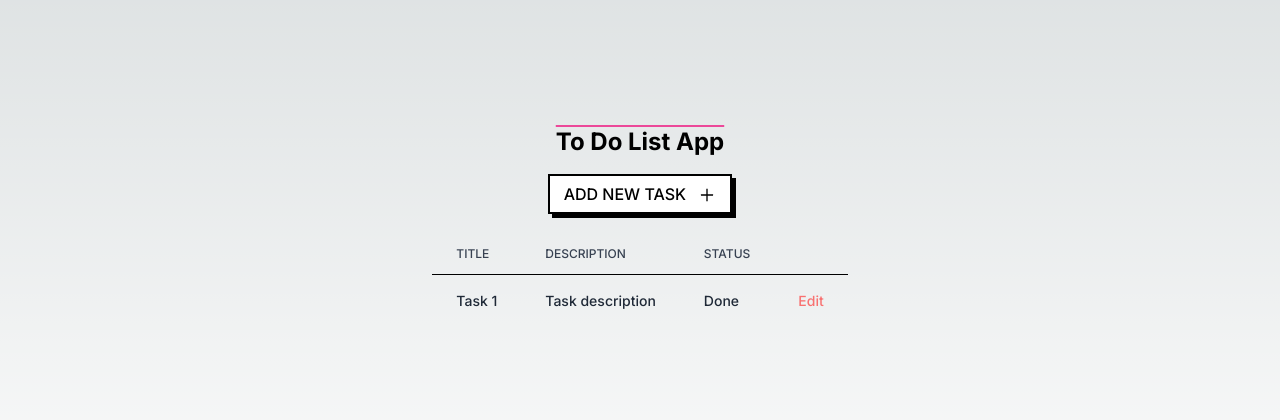
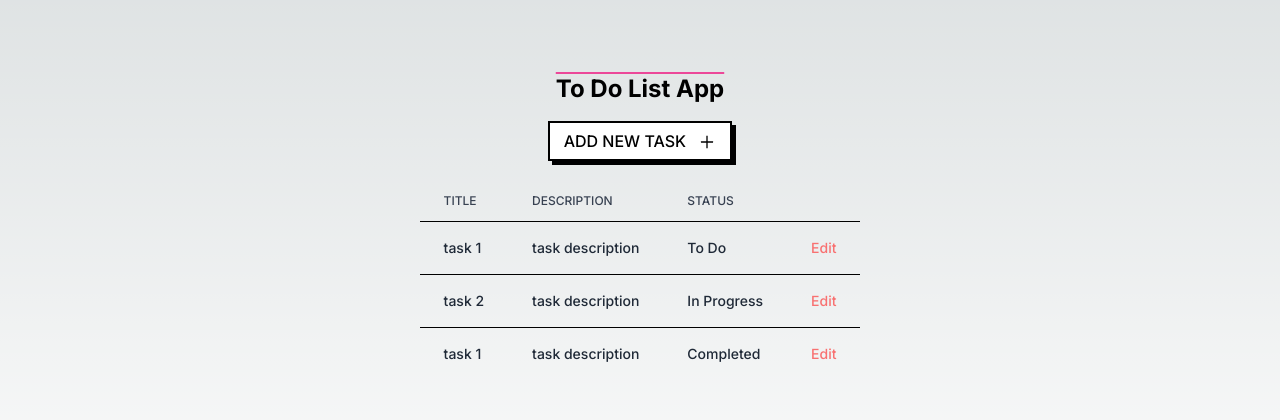
Before and after one commit to daniel-monsalve-villegas/stamurai-assignment, a Next.js app: page / in a window 1280 px wide. Shown: the part 184-604 px from the top of the page. Built offline with nearby package versions, Linux system fonts and the light colour scheme; data requests are answered from the project's data file.

Commit message:
get tasks from json-server

```diff
--- /dev/null
+++ b/api.ts
@@ -0,0 +1,9 @@
+import { ITask } from './types/tasks'
+
+const baseUrl = 'http://localhost:8080'
+
+export const getAllToDos = async (): Promise<ITask[]> => {
+  const response = await fetch(`${baseUrl}/tasks`)
+  const todos = await response.json()
+  return todos
+}
--- /dev/null
+++ b/app/components/Task.tsx
@@ -0,0 +1,28 @@
+import { ITask } from '@/types/tasks'
+
+interface TaskProps {
+  task: ITask
+}
+
+const Task: React.FC<TaskProps> = ({ task }) => {
+  return (
+    <tr key={task.id}>
+      <td className='px-6 py-4 whitespace-nowrap text-sm font-medium text-gray-800 dark:text-gray-800'>
+        {task.title}
+      </td>
+      <td className='px-6 py-4 whitespace-nowrap text-sm font-medium text-gray-800 dark:text-gray-800'>
+        {task.description}
+      </td>
+      <td className='px-6 py-4 whitespace-nowrap text-sm font-medium text-gray-800 dark:text-gray-800'>
+        {task.status}
+      </td>
+      <td className='px-6 py-4 whitespace-nowrap text-sm font-medium text-gray-800 dark:text-gray-800'>
+        <button className='text-red-400 hover:text-red-600' type='button'>
+          Edit
+        </button>
+      </td>
+    </tr>
+  )
+}
+
+export default Task
--- a/app/components/TodoList.tsx
+++ b/app/components/TodoList.tsx
@@ -1,4 +1,11 @@
-const TodoList = () => {
+import { ITask } from '@/types/tasks'
+import Task from './Task'
+
+interface ToDoListProps {
+  tasks: ITask[]
+}
+
+const TodoList: React.FC<ToDoListProps> = ({ tasks }) => {
   return (
     <div className='flex flex-col'>
       <div className='m-l-5 overflow-x-auto'>
@@ -25,24 +32,9 @@ const TodoList = () => {
                 </tr>
               </thead>
               <tbody className='divide-y divide-black dark:divide-gray-700'>
-                <tr>
-                  <td className='px-6 py-4 whitespace-nowrap text-sm font-medium text-gray-800 dark:text-gray-800'>
-                    Task 1
-                  </td>
-                  <td className='px-6 py-4 whitespace-nowrap text-sm font-medium text-gray-800 dark:text-gray-800'>
-                    Task description
-                  </td>
-                  <td className='px-6 py-4 whitespace-nowrap text-sm font-medium text-gray-800 dark:text-gray-800'>
-                    Done
-                  </td>
-                  <td className='px-6 py-4 whitespace-nowrap text-sm font-medium text-gray-800 dark:text-gray-800'>
-                    <button
-                      className='text-red-400 hover:text-red-600'
-                      type='button'>
-                      Edit
-                    </button>
-                  </td>
-                </tr>
+                {tasks.map((task) => (
+                  <Task key={task.id} task={task} />
+                ))}
               </tbody>
             </table>
           </div>
--- a/app/page.tsx
+++ b/app/page.tsx
@@ -1,7 +1,10 @@
+import { getAllToDos } from '@/api'
 import AddTask from './components/AddTask'
 import TodoList from './components/TodoList'
 
-const Home = () => {
+const Home = async () => {
+  const tasks = await getAllToDos()
+
   return (
     <main className='flex min-h-screen flex-col items-center justify-center p-24'>
       <div className='text-center my-5 gap-4'>
@@ -10,7 +13,7 @@ const Home = () => {
         </h1>
         <AddTask />
       </div>
-      <TodoList />
+      <TodoList tasks={tasks} />
     </main>
   )
 }
--- a/data/todos.json
+++ b/data/todos.json
@@ -1,19 +1,19 @@
 {
   "tasks": [
     {
-      "id": 1,
+      "id": "1",
       "title": "task 1",
       "description": "task description",
       "status": "To Do"
     },
     {
-      "id": 2,
+      "id": "2",
       "title": "task 2",
       "description": "task description",
       "status": "In Progress"
     },
     {
-      "id": 3,
+      "id": "3",
       "title": "task 1",
       "description": "task description",
       "status": "Completed"
--- /dev/null
+++ b/types/tasks.ts
@@ -0,0 +1,6 @@
+export interface ITask {
+  id: string
+  title: string
+  description: string
+  status: string
+}
```
